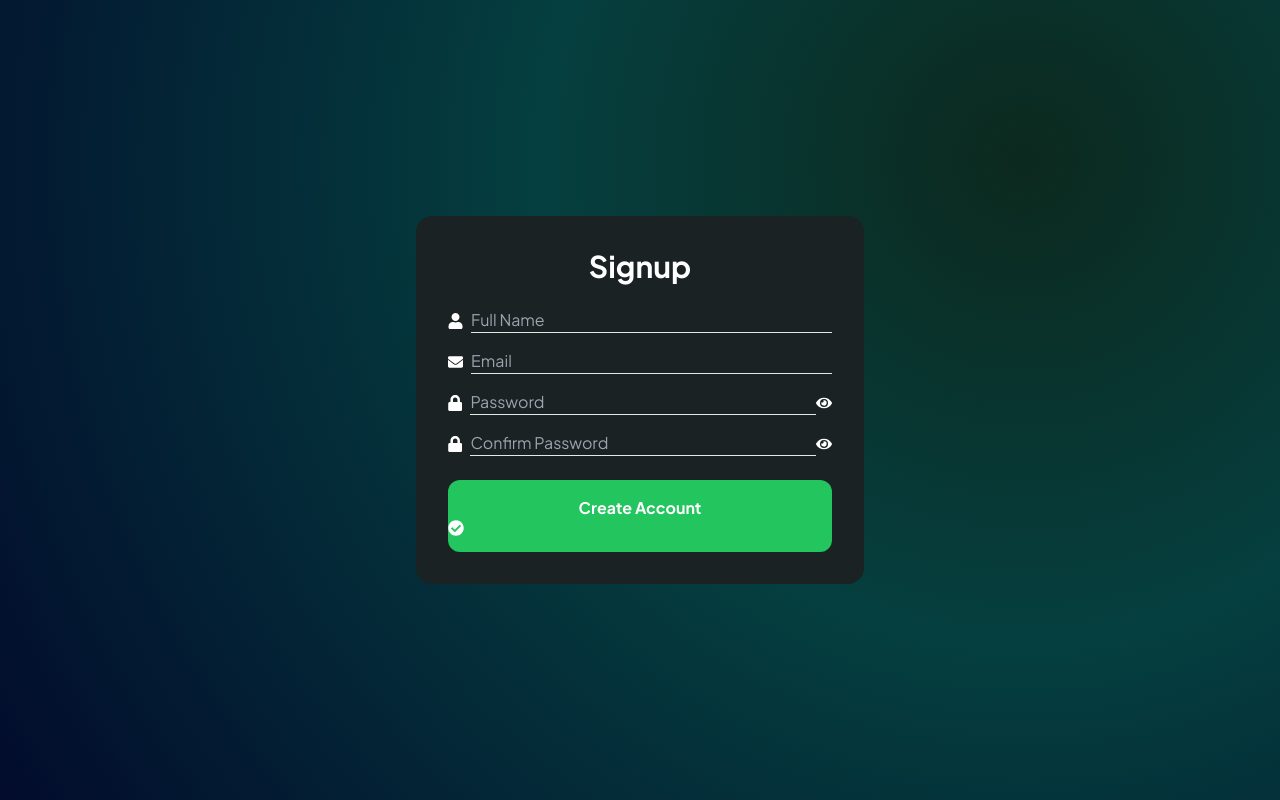
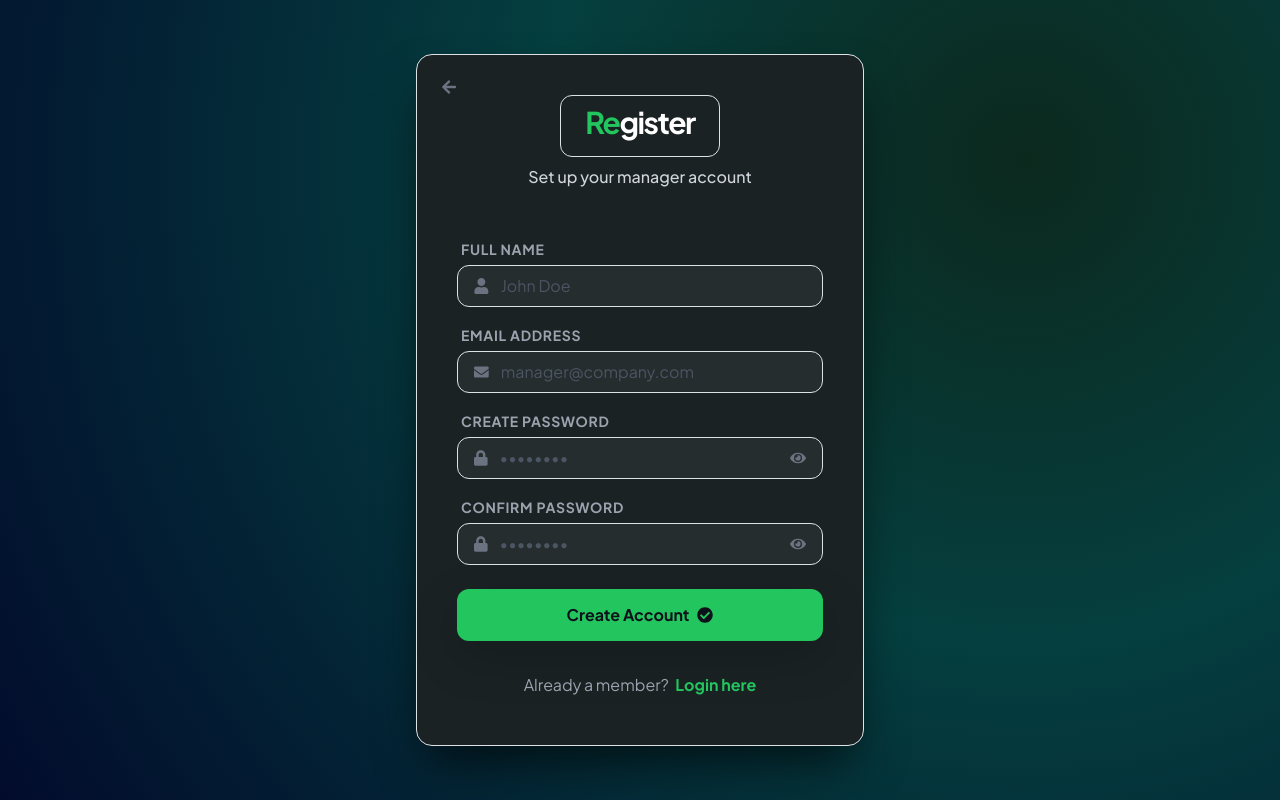
Before and after one commit to Fareeha-3456/FYP-frontend, a React (Create React App) app: page /signup in a window 1280 px wide. Built offline with nearby package versions, Linux system fonts and the light colour scheme.

Commit message:
Update Signup.js

```diff
--- a/src/pages/Signup.js
+++ b/src/pages/Signup.js
@@ -1,12 +1,5 @@
 import React, { useState } from "react";
-import {
-  FaUser,
-  FaEnvelope,
-  FaLock,
-  FaCheckCircle,
-  FaEye,
-  FaEyeSlash,
-} from "react-icons/fa";
+import { FaUser, FaEnvelope, FaLock, FaCheckCircle, FaArrowLeft, FaEye, FaEyeSlash } from "react-icons/fa";
 import { useNavigate } from "react-router-dom";
 
 function Signup() {
@@ -18,76 +11,144 @@ function Signup() {
   const handleSignup = (e) => {
     e.preventDefault();
     setLoading(true);
-
     setTimeout(() => {
-      // ✅ signup ke baad login mark
-      localStorage.setItem("isLoggedIn", "true");
       setLoading(false);
-      navigate("/dashboard", { replace: true });
-    }, 1000);
+      alert("Account created successfully! Please login.");
+      navigate("/login");
+    }, 1200);
   };
 
   return (
-    <div className="min-h-screen flex items-center justify-center p-4 font-['Plus_Jakarta_Sans']">
-      <form
-        onSubmit={handleSignup}
-        className="bg-[#1a2223] p-8 rounded-2xl w-full max-w-md text-white"
+    <div
+      className="min-h-screen flex items-center justify-center p-4 font-['Plus_Jakarta_Sans'] overflow-auto"
+      style={{
+        background:
+          "linear-gradient(circle at 80% 20%, rgba(4, 58, 37, 1) 20%, rgba(6, 43, 43, 1) 50%, rgb(2, 11, 44) 100%)",
+      }}
     >
-        <h2 className="text-3xl font-bold mb-6 text-center">Signup</h2>
+      <div className="bg-[#1a2223] rounded-2xl shadow-[0_25px_50px_-12px_rgba(0,0,0,0.7)] px-6 sm:px-8 md:px-10 py-6 sm:py-7 md:py-8 w-full max-w-md border border-white/10 backdrop-blur-md relative">
+        {/* Back button */}
+        <button
+          onClick={() => navigate("/login")}
+          className="absolute top-5 left-4 sm:top-6 sm:left-6 text-gray-500 hover:text-[#22c55e] transition-colors"
+        >
+          <FaArrowLeft size={16} />
+        </button>
 
-        <div className="mb-3 flex items-center">
-          <FaUser />
+        {/* Header */}
+        <div className="text-center mb-5 sm:mb-6 mt-2">
+          <div className="inline-block bg-[#1a2223] px-4 sm:px-6 py-2 rounded-xl mb-2 border border-[#22c55e]/30">
+            <h2 className="text-2xl sm:text-3xl font-black text-white tracking-tighter">
+              <span className="text-[#22c55e]">Re</span>gister
+            </h2>
+          </div>
+          <p className="text-gray-300 text-sm sm:text-base font-medium">
+            Set up your manager account
+          </p>
+        </div>
+
+        {/* Form */}
+        <form onSubmit={handleSignup} className="space-y-3 sm:space-y-4">
+          {/* Full Name */}
+          <div className="space-y-1">
+            <label className="text-xs sm:text-sm font-bold text-gray-400 uppercase tracking-wider ml-1">
+              Full Name
+            </label>
+            <div className="group flex items-center bg-[#252d2e] rounded-xl px-3 sm:px-4 py-2 border border-white/5 focus-within:border-[#22c55e]/50 transition-all">
+              <FaUser className="text-gray-500 text-sm sm:text-base" />
               <input
                 type="text"
+                placeholder="John Doe"
                 required
-            placeholder="Full Name"
-            className="w-full bg-transparent border-b outline-none ml-2"
+                className="w-full bg-transparent focus:outline-none text-white placeholder-gray-600 ml-3 text-sm sm:text-base"
               />
             </div>
+          </div>
 
-        <div className="mb-3 flex items-center">
-          <FaEnvelope />
+          {/* Email */}
+          <div className="space-y-1">
+            <label className="text-xs sm:text-sm font-bold text-gray-400 uppercase tracking-wider ml-1">
+              Email Address
+            </label>
+            <div className="group flex items-center bg-[#252d2e] rounded-xl px-3 sm:px-4 py-2 border border-white/5 focus-within:border-[#22c55e]/50 transition-all">
+              <FaEnvelope className="text-gray-500 text-sm sm:text-base" />
               <input
                 type="email"
+                placeholder="manager@company.com"
                 required
-            placeholder="Email"
-            className="w-full bg-transparent border-b outline-none ml-2"
+                className="w-full bg-transparent focus:outline-none text-white placeholder-gray-600 ml-3 text-sm sm:text-base"
               />
             </div>
+          </div>
 
-        <div className="mb-3 flex items-center">
-          <FaLock />
+          {/* Password */}
+          <div className="space-y-1">
+            <label className="text-xs sm:text-sm font-bold text-gray-400 uppercase tracking-wider ml-1">
+              Create Password
+            </label>
+            <div className="group flex items-center bg-[#252d2e] rounded-xl px-3 sm:px-4 py-2 border border-white/5 focus-within:border-[#22c55e]/50 transition-all">
+              <FaLock className="text-gray-500 text-sm sm:text-base" />
               <input
                 type={showPass ? "text" : "password"}
+                placeholder="••••••••"
                 required
-            placeholder="Password"
-            className="w-full bg-transparent border-b outline-none ml-2"
+                className="w-full bg-transparent focus:outline-none text-white placeholder-gray-600 ml-3 text-sm sm:text-base"
               />
-          <button type="button" onClick={() => setShowPass(!showPass)}>
+              <button
+                type="button"
+                onClick={() => setShowPass(!showPass)}
+                className="text-gray-500 hover:text-[#22c55e] ml-2"
+              >
                 {showPass ? <FaEyeSlash /> : <FaEye />}
               </button>
             </div>
+          </div>
 
-        <div className="mb-6 flex items-center">
-          <FaLock />
+          {/* Confirm Password */}
+          <div className="space-y-1">
+            <label className="text-xs sm:text-sm font-bold text-gray-400 uppercase tracking-wider ml-1">
+              Confirm Password
+            </label>
+            <div className="group flex items-center bg-[#252d2e] rounded-xl px-3 sm:px-4 py-2 border border-white/5 focus-within:border-[#22c55e]/50 transition-all">
+              <FaLock className="text-gray-500 text-sm sm:text-base" />
               <input
                 type={showConfirmPass ? "text" : "password"}
+                placeholder="••••••••"
                 required
-            placeholder="Confirm Password"
-            className="w-full bg-transparent border-b outline-none ml-2"
+                className="w-full bg-transparent focus:outline-none text-white placeholder-gray-600 ml-3 text-sm sm:text-base"
               />
               <button
                 type="button"
                 onClick={() => setShowConfirmPass(!showConfirmPass)}
+                className="text-gray-500 hover:text-[#22c55e] ml-2"
               >
                 {showConfirmPass ? <FaEyeSlash /> : <FaEye />}
               </button>
             </div>
+          </div>
 
-        <button className="w-full bg-green-500 py-3 rounded-xl font-bold">
-          {loading ? "Creating..." : "Create Account"} <FaCheckCircle />
+          <button
+            type="submit"
+            disabled={loading}
+            className="w-full bg-[#22c55e] hover:bg-[#1eb054] text-[#0f111a] py-3.5 rounded-xl font-black text-base transition-all shadow-lg flex items-center justify-center gap-2 mt-4 disabled:opacity-70"
+          >
+            {loading ? "Creating Account..." : "Create Account"} <FaCheckCircle />
           </button>
         </form>
+
+        {/* Login Link */}
+        <div className="mt-6 sm:mt-8 text-center">
+          <p className="text-gray-400 text-sm sm:text-base">
+            Already a member?{" "}
+            <button
+              onClick={() => navigate("/login")}
+              className="text-[#22c55e] font-bold hover:underline ml-1"
+            >
+              Login here
+            </button>
+          </p>
+        </div>
+      </div>
     </div>
   );
 }
```
Lines whose indentation alone changed are shown as unchanged.
